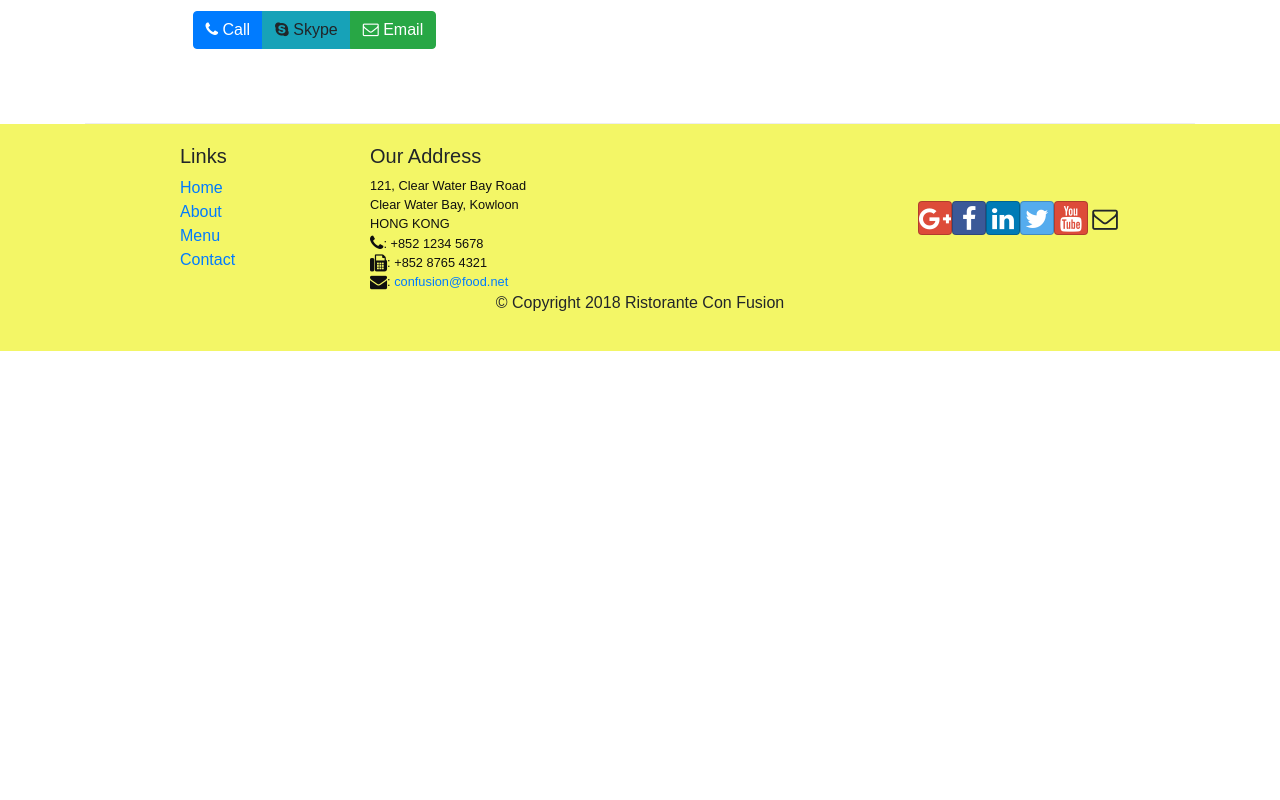
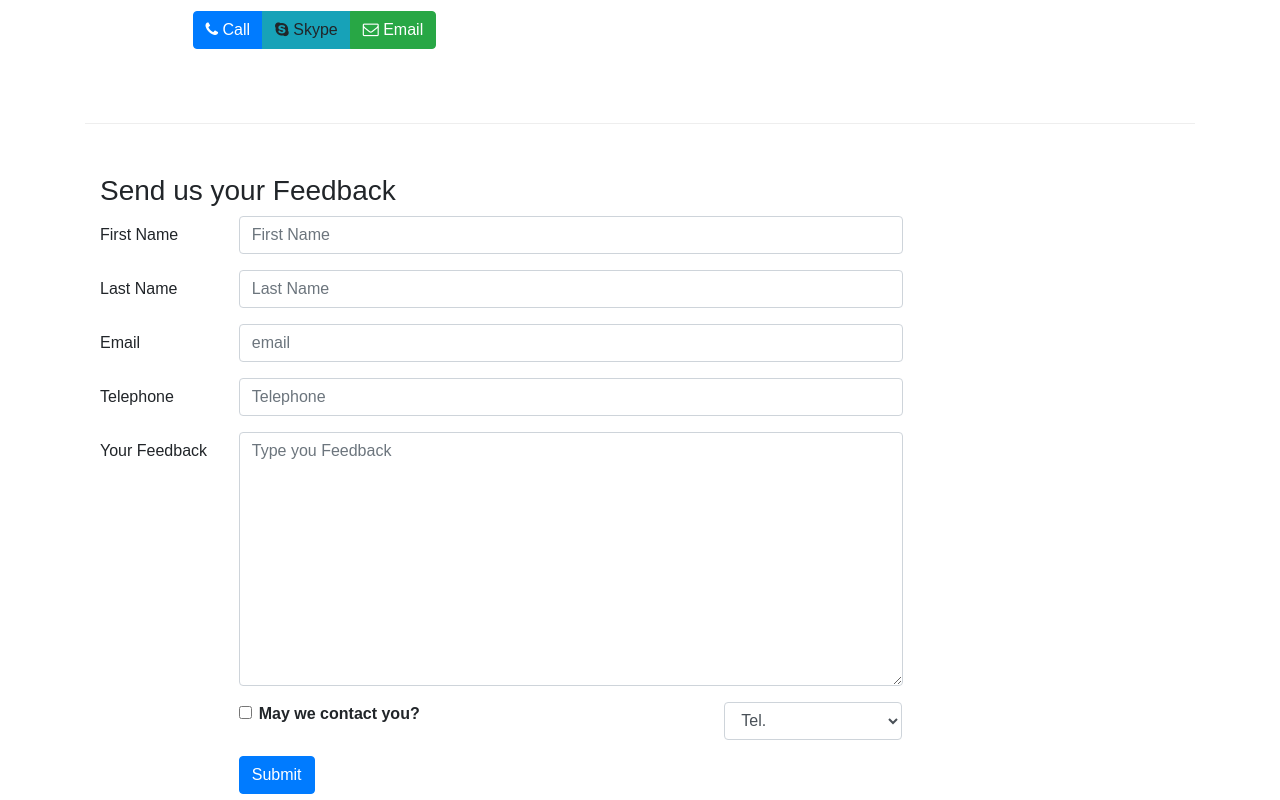
Before and after one commit to strawHatRobby/confusionReact, a React (Create React App) app: page /contactus in a window 1280 px wide. Shown: the part 680-1480 px from the top of the page. Before the commit the page ends 1031 px from the top, so only its background shows below. Built offline with nearby package versions, Linux system fonts and the light colour scheme.

Commit message:
"contact form is defined with a basic submit and inputChange handler"

```diff
--- a/src/components/ContactComponent.js
+++ b/src/components/ContactComponent.js
@@ -1,10 +1,46 @@
-import React from 'react';
-import { Breadcrumb, BreadcrumbItem } from 'reactstrap';
+import React, { Component } from 'react';
+import { Breadcrumb, BreadcrumbItem, Button, Form, FormGroup, Col, Label, Input,  } from 'reactstrap';
 import { Link } from 'react-router-dom';
 
-function Contact(props) {
+
+class Contact extends Component {
+  constructor(props){
+    super(props);
+    this.state = {
+        firstname: '',
+        lastname: '',
+        telnum: '',
+        email: '',
+        agree: false,
+        contactType: 'Tel.',
+        message: ''
+    }
+    this.handleSubmit = this.handleSubmit.bind(this);
+    this.handleInputChange = this.handleInputChange.bind(this);
+  }
+
+  handleInputChange(event){
+    const target = event.target;
+    const value = target.type === 'checkbox' ? target.checked : target.value;
+    const name = target.name;
+
+    this.setState({
+      [name]: value
+    })
+
+  }
+
+  handleSubmit(event){
+    console.log("Current State is: " + JSON.stringify(this.state))
+    alert("Current State is: " + JSON.stringify(this.state));
+    event.preventDefault();
+  }
+
+
+  render(){
     return(
         <div className="container">
+
               <div className="row">
                 <Breadcrumb>
                   <BreadcrumbItem><Link to="/">Home</Link></BreadcrumbItem>
@@ -37,8 +73,94 @@
                     </div>
                 </div>
             </div>
+
+            <div className="row row-content">
+              <div className="col-12">
+                  <h3>Send us your Feedback</h3>
+              </div>
+              <div className="col-12 col-md-9">
+                  <Form onSubmit={this.handleSubmit}>
+                    <FormGroup row>
+                        <Label htmlFor="firstname" md={2} >First Name</Label>
+                          <Col md={10}>
+                              <Input type="text" id="firstname" name="firstname"
+                                 onChange={this.handleInputChange}
+                                placeholder="First Name"
+                                value={this.state.firstname} />
+                          </Col>
+                    </FormGroup>
+                    <FormGroup row>
+                        <Label htmlFor="lastname" md={2} >Last Name</Label>
+                        <Col md={10}>
+                            <Input type="text" id="lastname" name="lastname"
+                               onChange={this.handleInputChange}
+                              placeholder="Last Name"
+                              value={this.state.lastname} />
+                        </Col>
+                    </FormGroup>
+                    <FormGroup row>
+                        <Label htmlFor="email" md={2} >Email</Label>
+                        <Col md={10}>
+                            <Input type="email" id="email" name="email"
+                               onChange={this.handleInputChange}
+                              placeholder="email"
+                              value={this.state.email} />
+                        </Col>
+                    </FormGroup>
+                    <FormGroup row>
+                        <Label htmlFor="telnum" md={2} >Telephone</Label>
+                        <Col md={10}>
+                            <Input type="telephone" id="telephone" name="telnum"
+                              onChange={this.handleInputChange}
+                              placeholder="Telephone"
+                              value={this.state.telnum} />
+                        </Col>
+                  </FormGroup>
+                  <FormGroup row>
+                        <Label htmlFor="feedback" md={2} >Your Feedback</Label>
+                        <Col md={{size: 10}}>
+                            <Input type="textarea" id="message" name="message"
+                               onChange={this.handleInputChange}
+                              placeholder="Type you Feedback"
+                              rows="10"
+                              value={this.state.message} />
+                        </Col>
+                    </FormGroup>
+                    <FormGroup row>
+                      <Col md={{size:6, offset: 2}}>
+                        <FormGroup check>
+                            <Label check>
+                              <Input type="checkbox" name="agree"
+                                 onChange={this.handleInputChange}
+                              checked={this.state.agree} /> {' '}
+                              <strong>May we contact you?</strong>
+                            </Label>
+                        </FormGroup>
+                      </Col>
+                      <Col md={{size:3, offset: 1}}>
+                        <Input type="select" name="contactType"
+                           onChange={this.handleInputChange}
+                            value={this.state.contactType}>
+                              <option>Tel.</option>
+                              <option>Email</option>
+                        </Input>
+                      </Col>
+                    </FormGroup>
+                    <FormGroup row>
+                      <Col md={{size:10, offset: 2}}>
+                          <Button type="submit" color="primary" >
+                            Submit
+                          </Button>
+                      </Col>
+                    </FormGroup>
+                  </Form>
+              </div>
+            </div>
+
         </div>
     );
+  }
 }
 
+
 export default Contact;
```
